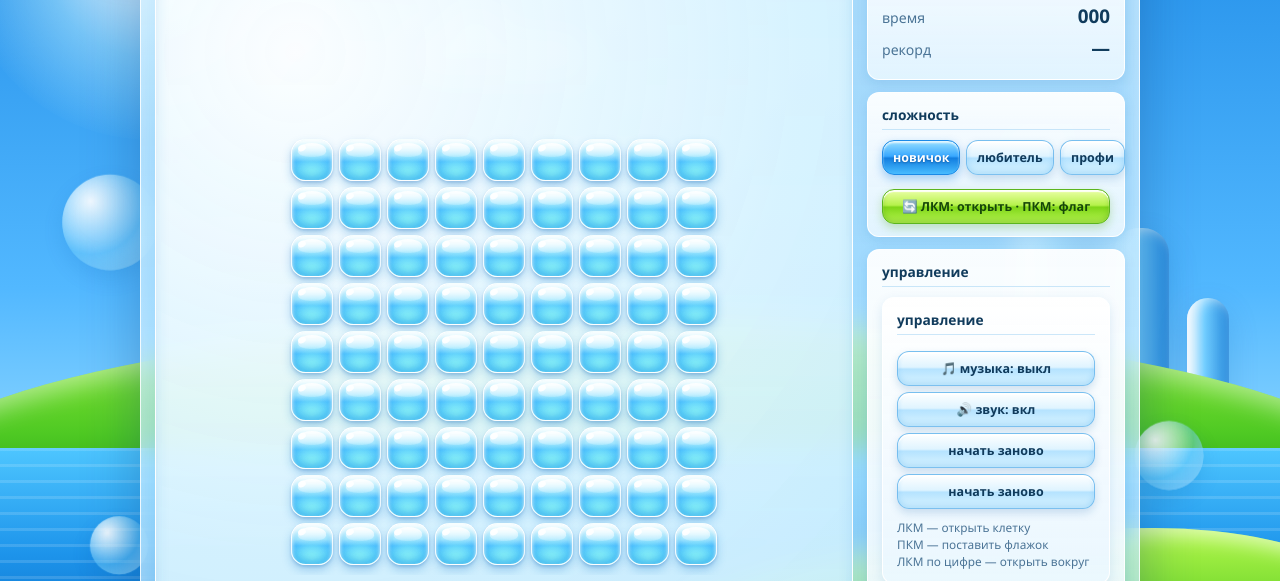
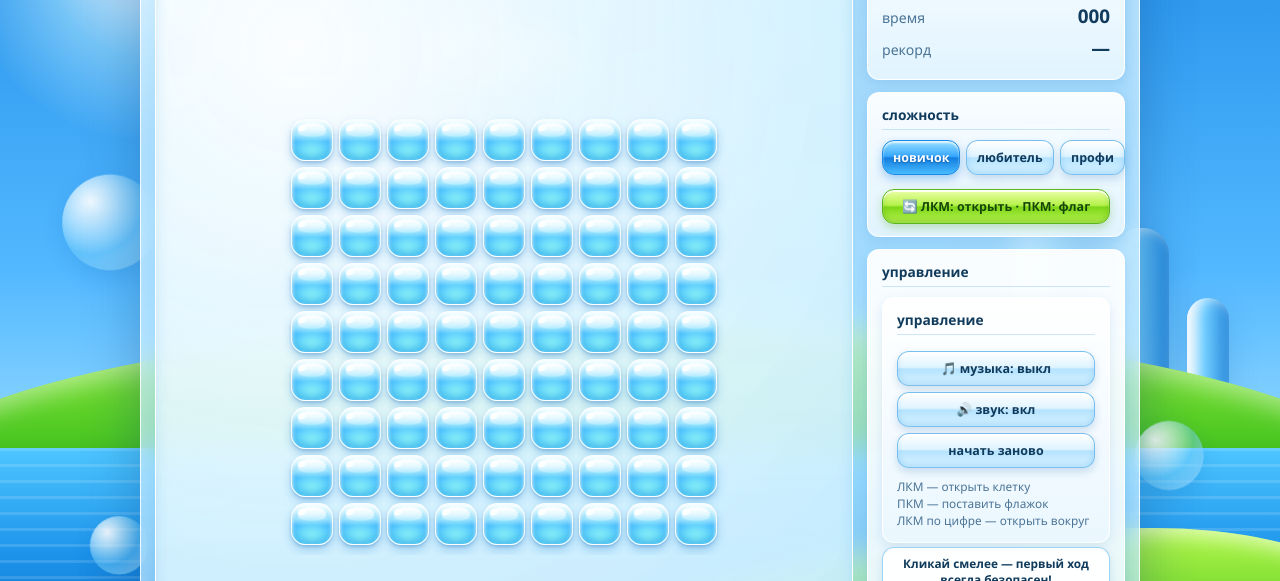
Before and after one commit to neucorochen/minesweeperbubble, a plain HTML site: page index.html in a window 1280 px wide. Shown: the part 160-741 px from the top of the page. Drawn offline with Linux system fonts and the light colour scheme.

Commit message:
Update index.html

```diff
--- a/index.html
+++ b/index.html
@@ -121,9 +121,6 @@
           <button class="aero-btn jelly-ui full-btn" id="btnRestart">
             начать заново
           </button>
-          <button class="aero-btn jelly-ui full-btn" id="btnRestart">
-            начать заново
-          </button>
           <p class="controls-hint" id="controlsHint">
             ЛКМ — открыть клетку<br />
             ПКМ — поставить флажок<br />
```
